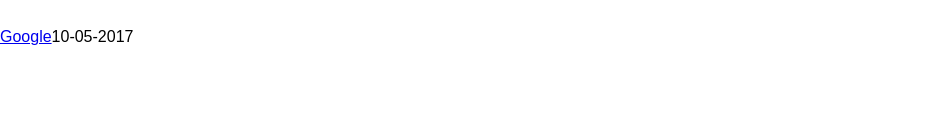
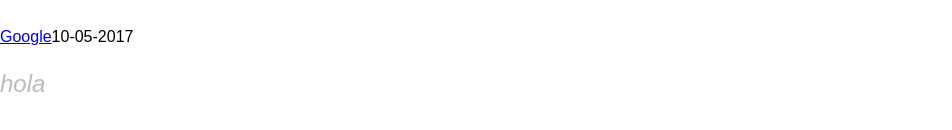
Before and after one commit to juan-carlos-correa/github-relase, a React (Create React App) app: page /#/ in a window 1280 px wide. Shown: the part 174-304 px from the top of the page, without its empty margins (0-952 px from the left). Built offline with nearby package versions, Linux system fonts and the light colour scheme.

Commit message:
Add HintMessage component

```diff
--- /dev/null
+++ b/src/components/HintMessage/HintMessage.css
@@ -0,0 +1,5 @@
+.HintMessage {
+  font-size: 1.5em;
+  font-style: italic;
+  color: #bbb;
+}
--- /dev/null
+++ b/src/components/HintMessage/HintMessage.js
@@ -0,0 +1,16 @@
+import React from 'react';
+import PropTypes from 'prop-types';
+import './HintMessage.css';
+
+class HintMessage extends React.PureComponent {
+  static PropTypes = {
+    children: PropTypes.oneOfType([
+      PropTypes.node,
+      PropTypes.string
+    ]).isRequired
+  }
+
+  render = () => <p className="HintMessage">{this.props.children}</p>;
+}
+
+export default HintMessage;
--- /dev/null
+++ b/src/components/HintMessage/index.js
@@ -0,0 +1,2 @@
+import HintMessage from './HintMessage';
+export default HintMessage;
--- a/src/index.js
+++ b/src/index.js
@@ -7,12 +7,14 @@ import './index.css';
 import Header from './components/Header/';
 import ExternalLink from './components/ExternalLink/';
 import FormattedDate from './components/FormattedDate/';
+import HintMessage from './components/HintMessage/';
 
 ReactDOM.render(
   <div>
     <Header title="Github Releases"/>
     <ExternalLink to="https://www.google.com.mx/">Google</ExternalLink>
     <FormattedDate date="05/10/2017"/>
+    <HintMessage>hola</HintMessage>
   </div>,
   document.getElementById('root'));
 registerServiceWorker();
```
